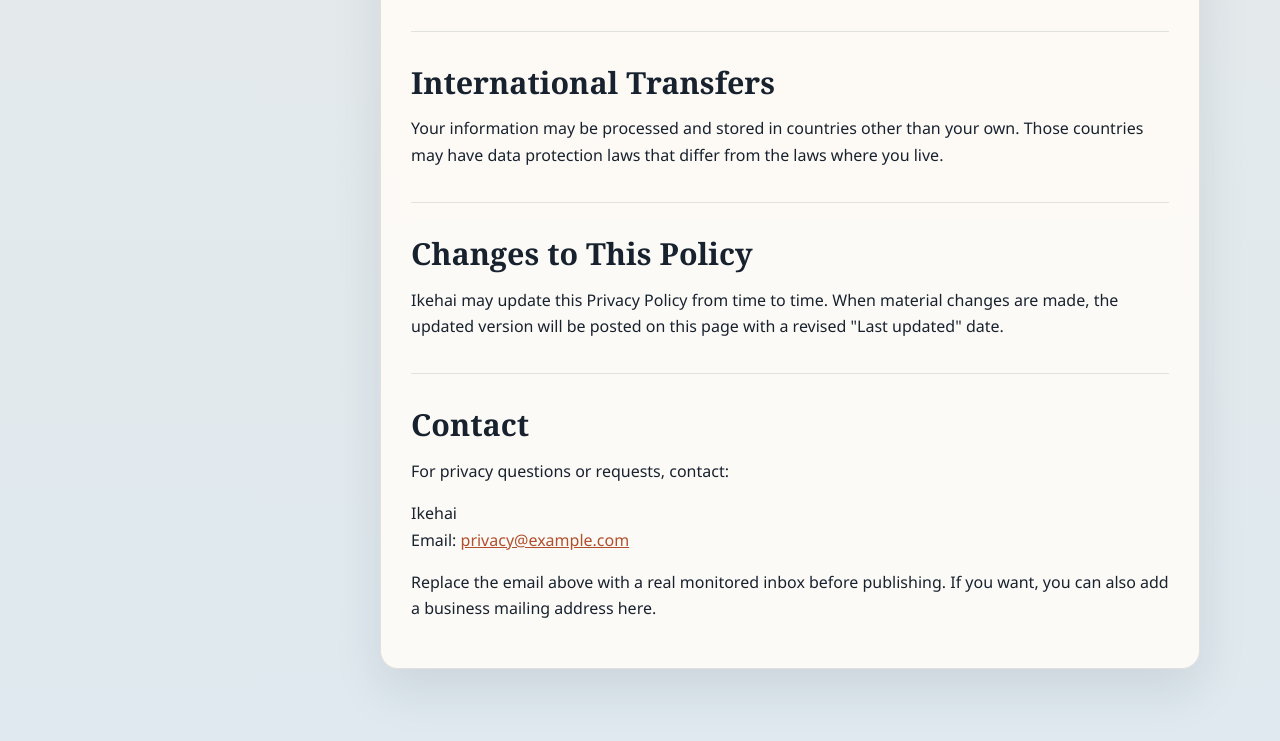
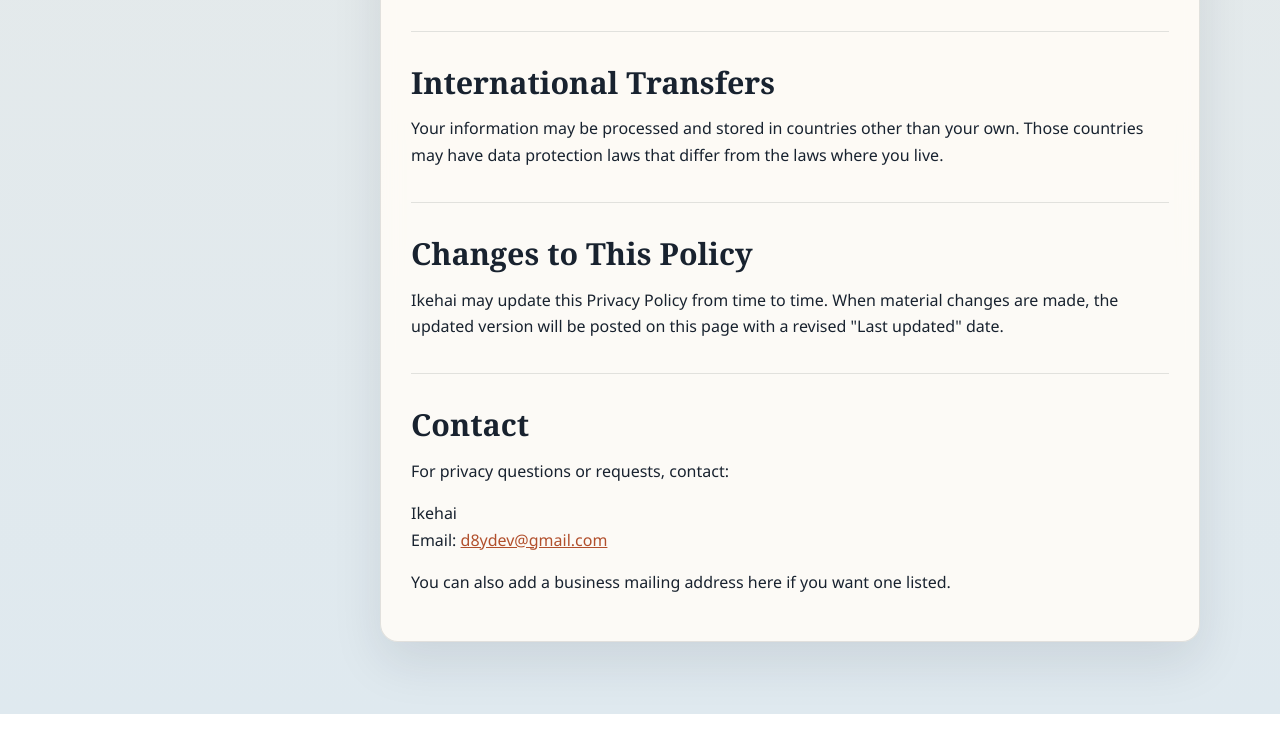
Before and after one commit to ikehai/ikehai-privacy-policy, a plain HTML site: page privacy-policy/index.html in a window 1280 px wide. Shown: the part 2548-3289 px from the top of the page. After the commit the page ends 3262 px from the top, so only its background shows below. Drawn offline with Linux system fonts and the light colour scheme.

Commit message:
Update privacy policy contact email

```diff
--- a/privacy-policy/index.html
+++ b/privacy-policy/index.html
@@ -156,11 +156,10 @@
             </p>
             <p>
               Ikehai<br />
-              Email: <a href="mailto:privacy@example.com">privacy@example.com</a>
+              Email: <a href="mailto:d8ydev@gmail.com">d8ydev@gmail.com</a>
             </p>
             <p>
-              Replace the email above with a real monitored inbox before publishing. If you want,
-              you can also add a business mailing address here.
+              You can also add a business mailing address here if you want one listed.
             </p>
           </section>
         </article>
```
